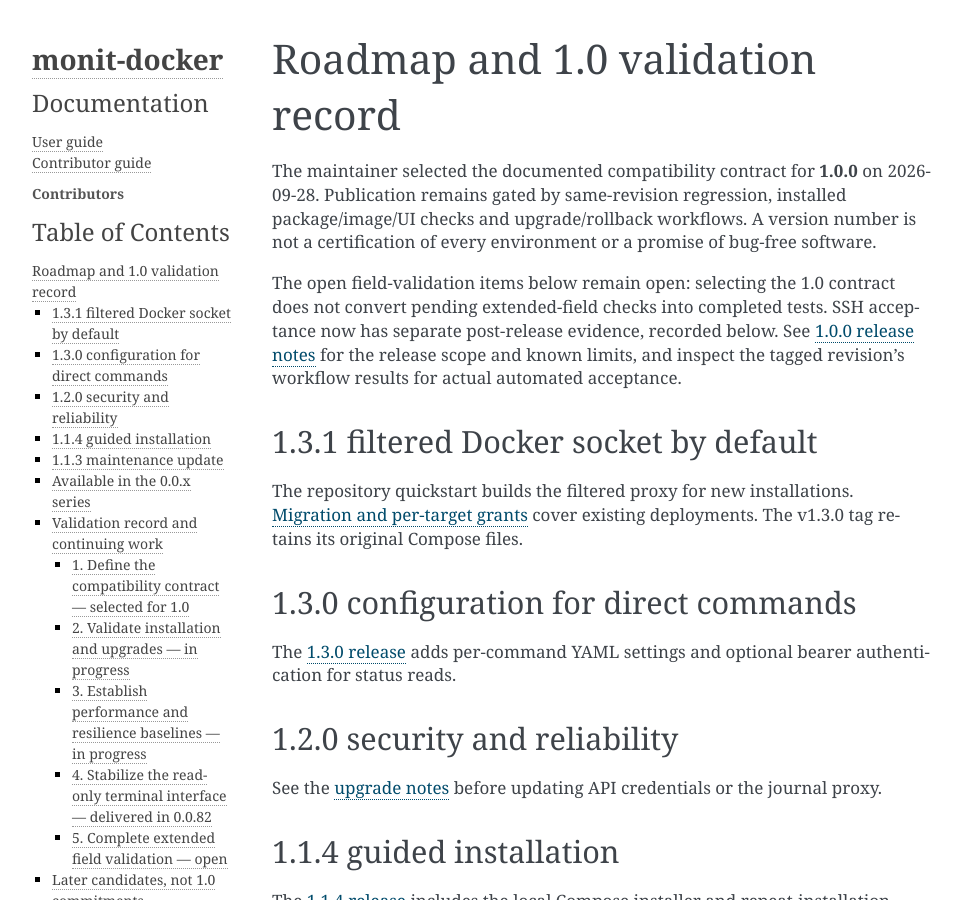
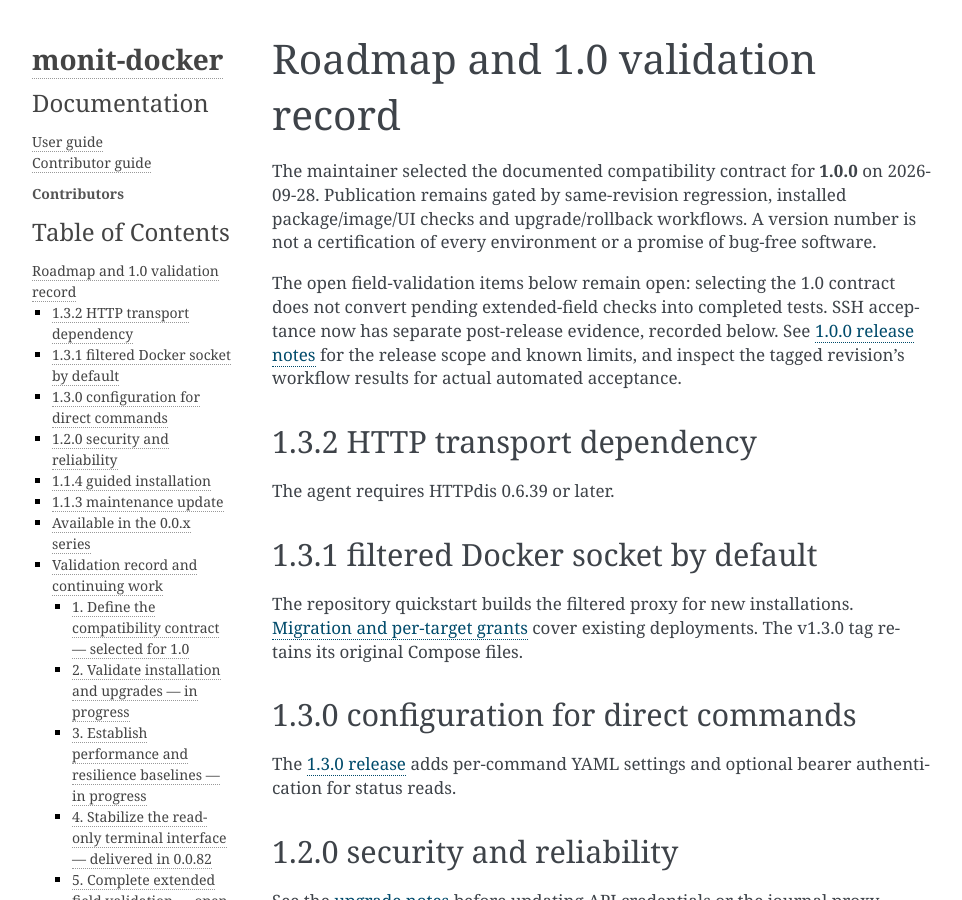
Before and after one commit to decryptus/monit-docker, a Sphinx documentation site: the page built from docs/roadmap.md, in a window 1280 px wide and 900 px high. Shown: the whole window, without its empty margins (148-1110 px from the left). Built offline with Sphinx 7.4.7, drawn with Linux system fonts in a browser that asks for light colours.

````diff
--- a/docker-compose.yml
+++ b/docker-compose.yml
@@ -2,7 +2,7 @@
 # See docs/compose-quickstart.md before replacing the old root cron example.
 services:
   monit-docker:
-    image: decryptus/monit-docker:1.3.1
+    image: decryptus/monit-docker:1.3.2
     command: [monit-docker, --audit-file, /var/lib/monit-docker/audit/events.jsonl, serve, --bind, 0.0.0.0, --interval, '30']
     restart: unless-stopped
     stop_grace_period: 60s
--- a/docs/compose-quickstart.md
+++ b/docs/compose-quickstart.md
@@ -68,7 +68,7 @@ On Linux amd64, install Git, Docker Engine, its Compose v2 plugin with
 `up --wait` support, and curl. For the web dashboard, install Python 3 and OpenSSL.
 
 ```sh
-git clone --branch v1.3.1 --depth 1 https://github.com/decryptus/monit-docker.git
+git clone --branch v1.3.2 --depth 1 https://github.com/decryptus/monit-docker.git
 cd monit-docker
 ./install.sh
 ```
@@ -165,7 +165,7 @@ host ports. The UI binds to loopback unless `UI_BIND` is explicitly changed.
 Changing a host port does not change internal agent addresses. Keep the same
 directory/project name so Compose reuses its named volume.
 
-The examples pin agent and UI to **1.3.1**. When updating versions, preserve your
+The examples pin agent and UI to **1.3.2**. When updating versions, preserve your
 configuration and state, choose matching agent/UI versions, then pull and recreate
 the selected stack. `docker compose pull` alone does not change a running container.
 
--- a/docs/compose.md
+++ b/docs/compose.md
@@ -140,7 +140,7 @@ backups; archive them separately if you rely on this history.
 
 ## Customize
 
-The services are pinned to monit-docker 1.3.1, Prometheus 3.5.0 and Grafana 12.2.0.
+The services are pinned to monit-docker 1.3.2, Prometheus 3.5.0 and Grafana 12.2.0.
 Update versions deliberately in `examples/monitoring/compose.yaml`, then run
 `docker compose pull` and `sh start.sh`. The repository-root `docker-compose.yml`
 runs the minimal observation agent; use the file in `examples/monitoring` for this
--- a/docs/index.rst
+++ b/docs/index.rst
@@ -55,6 +55,7 @@ For installation and the command reference, see the
    check-config
    configuration-validation
    textual
+   release-1.3.2
    release-1.3.1
    release-1.3.0
    release-1.2.0
--- a/docs/roadmap.md
+++ b/docs/roadmap.md
@@ -11,6 +11,10 @@ acceptance now has separate post-release evidence, recorded below. See
 [1.0.0 release notes](release-1.0.0.md) for the release
 scope and known limits, and inspect the tagged revision's workflow results for
 actual automated acceptance.
+
+## 1.3.2 HTTP transport dependency
+
+The agent requires HTTPdis 0.6.39 or later.
 
 ## 1.3.1 filtered Docker socket by default
 
--- a/monit_docker/__init__.py
+++ b/monit_docker/__init__.py
@@ -2,6 +2,6 @@
 
 from __future__ import absolute_import
 
-__version__ = '1.3.1'
+__version__ = '1.3.2'
 
 __all__ = ('__version__',)
--- a/setup.yml
+++ b/setup.yml
@@ -4,8 +4,8 @@ description: monit-docker
 author: Adrien Delle Cave
 author_email: pypi@doowan.net
 copyright: '2019-2026 Adrien Delle Cave'
-release: '1.3.1'
-version: '1.3.1'
+release: '1.3.2'
+version: '1.3.2'
 license: License GPL-3
 url: https://github.com/decryptus/monit-docker
 python_requires:
````
Also changed, not shown: README.md (+5 -5 lines), docs/compose-quickstart-fr.md (+2 -2 lines), docs/release-1.3.2.md (added, +8 -0 lines), 5 other files.
